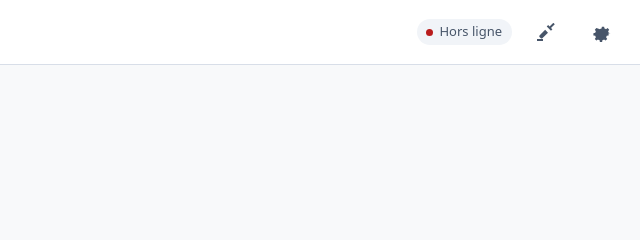
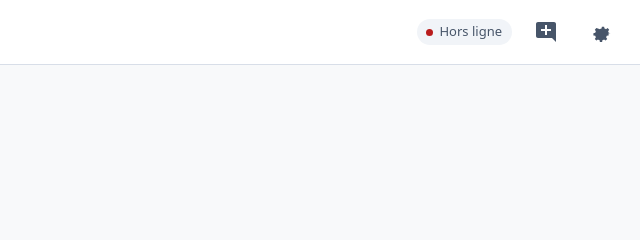
Before and after one commit to suissard/SmartHome, a plain HTML site: page gateway/web/index.html in a window 1280 px wide. Shown: the top 240 px of the page, 640-1280 px from the left. Drawn offline with Linux system fonts and the light colour scheme.

Commit message:
feat(web-ui): chat bubble icon with plus for new conversation

```diff
--- a/gateway/web/index.html
+++ b/gateway/web/index.html
@@ -22,7 +22,7 @@
     <span id="model-badge" class="model-badge" hidden></span>
     <span id="status" class="status" data-state="offline">Hors ligne</span>
     <button id="new-chat-btn" class="icon-btn" type="button" aria-label="Nouvelle conversation" title="Nouvelle conversation">
-      <svg viewBox="0 0 24 24" aria-hidden="true"><path d="M19.36 2.72l1.42 1.42-3.8 3.8 1.42 1.42-1.42 1.42-4.24-4.24 1.42-1.42 1.42 1.42 3.8-3.8zM5.5 15.5l5.66-5.66 2.83 2.83L8.33 18.33c-.39.39-1.02.39-1.41 0l-1.42-1.42c-.39-.39-.39-1.02 0-1.41zM3 21h6v-2H3v2z"/></svg>
+      <svg viewBox="0 0 24 24" aria-hidden="true"><path fill-rule="evenodd" d="M22 4c0-1.1-.9-2-2-2H4c-1.1 0-2 .9-2 2v12c0 1.1.9 2 2 2h14l4 4V4zm-5 7h-4v4h-2v-4H7V9h4V5h2v4h4v2z"/></svg>
     </button>
     <button id="settings-btn" class="icon-btn" type="button" aria-label="Réglages">
       <svg viewBox="0 0 24 24" aria-hidden="true"><path d="M12 15.5a3.5 3.5 0 1 0 0-7 3.5 3.5 0 0 0 0 7Zm8.6-2.3-1.9-.4a7 7 0 0 0-.6-1.5l1.1-1.6-1.6-1.6-1.6 1.1c-.5-.3-1-.5-1.5-.6l-.4-1.9h-2.2l-.4 1.9c-.5.1-1 .3-1.5.6L6.4 8.1 4.8 9.7l1.1 1.6c-.3.5-.5 1-.6 1.5l-1.9.4v2.2l1.9.4c.1.5.3 1 .6 1.5l-1.1 1.6 1.6 1.6 1.6-1.1c.5.3 1 .5 1.5.6l.4 1.9h2.2l.4-1.9c.5-.1 1-.3 1.5-.6l1.6 1.1 1.6-1.6-1.1-1.6c.3-.5.5-1 .6-1.5l1.9-.4v-2.2Z"/></svg>
```
